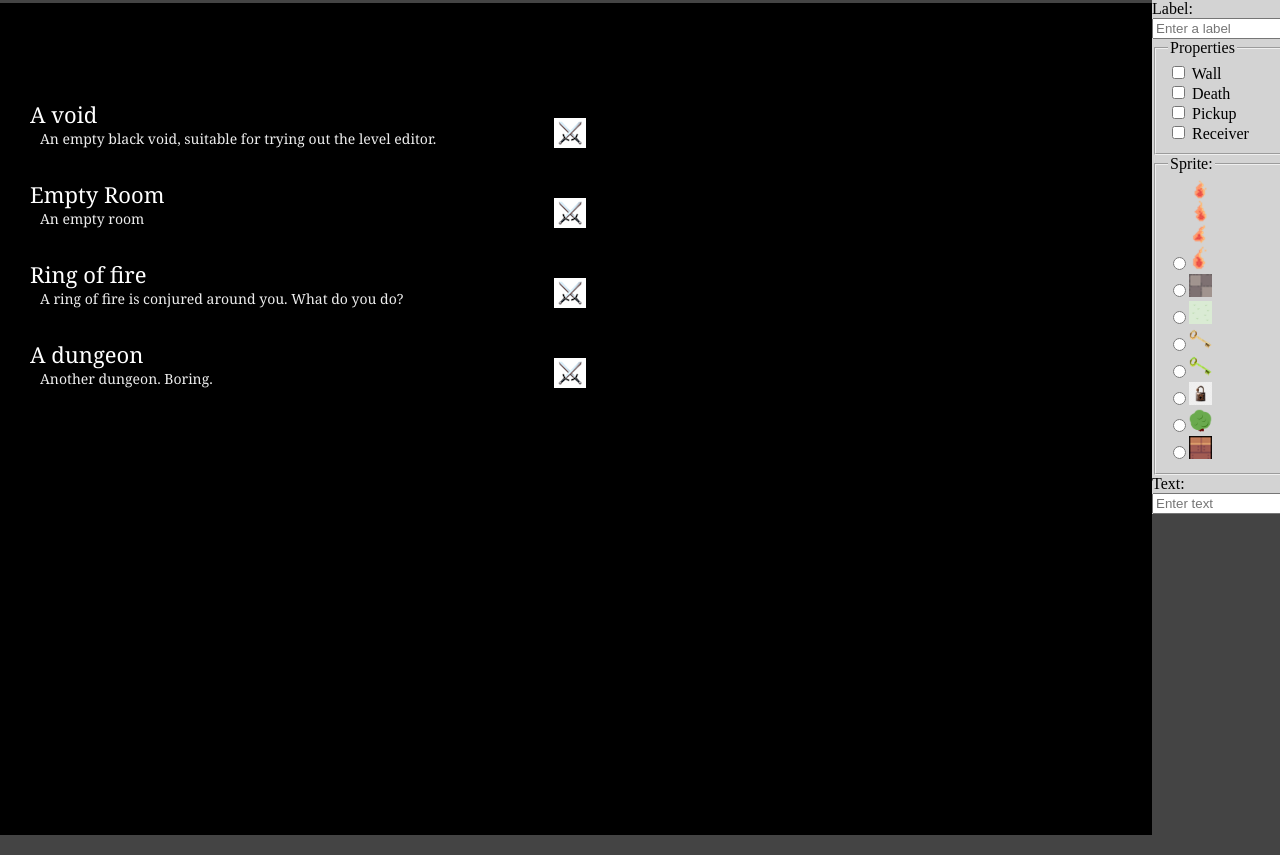
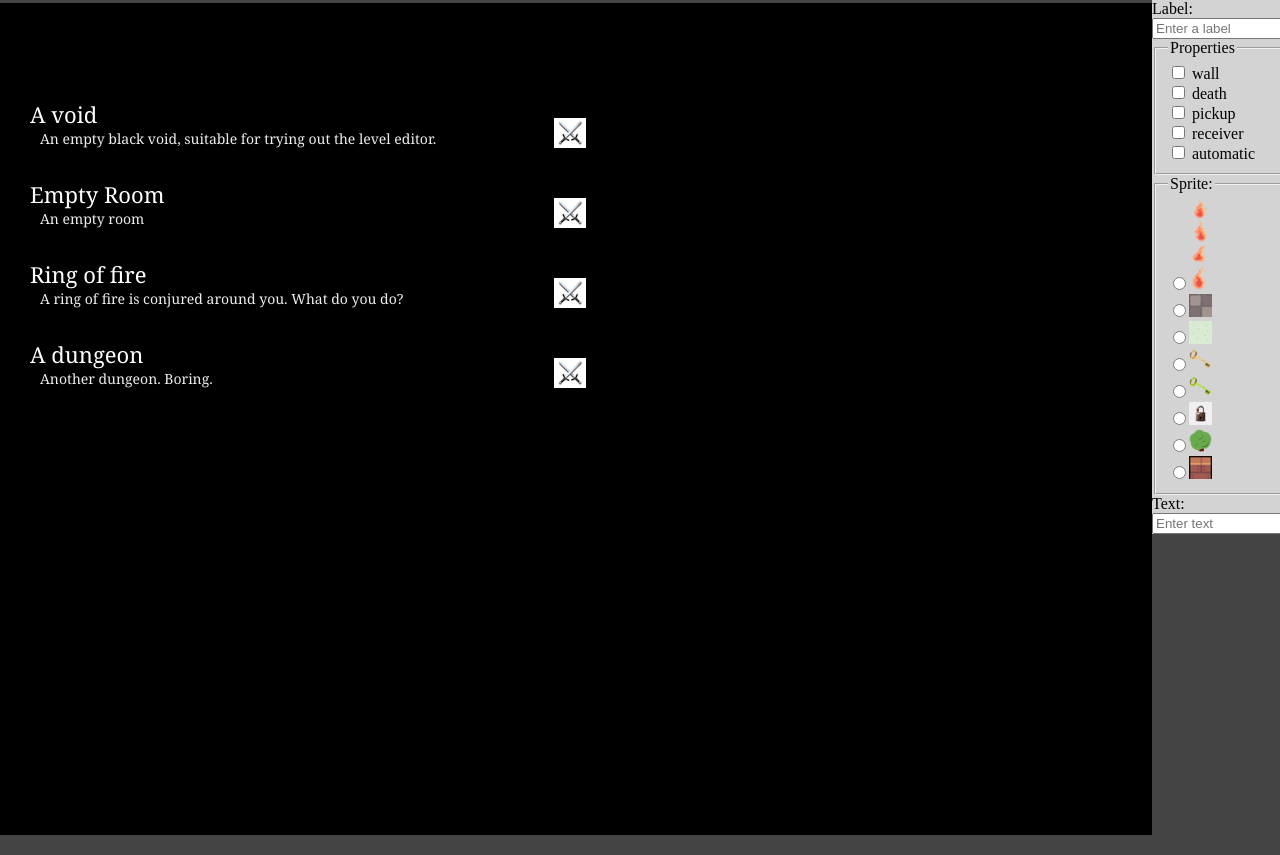
Before and after one commit to mbjelac/wizzzard, a website built with Vite: page index.html in a window 1280 px wide. Shown: the top 855 px of the page. Built offline with nearby package versions, Linux system fonts and the light colour scheme.

Commit message:
Populate properties editor panel dynamically

```diff
--- a/index.html
+++ b/index.html
@@ -48,24 +48,8 @@
                     placeholder="Enter a label"
             >
 
-            <fieldset>
+            <fieldset id="editor-properties">
                 <legend>Properties</legend>
-                <div>
-                    <input type="checkbox" id="editor-property-wall" name="wall"/>
-                    <label for="editor-property-wall">Wall</label>
-                </div>
-                <div>
-                    <input type="checkbox" id="editor-property-death" name="death"/>
-                    <label for="editor-property-death">Death</label>
-                </div>
-                <div>
-                    <input type="checkbox" id="editor-property-pickup" name="pickup"/>
-                    <label for="editor-property-pickup">Pickup</label>
-                </div>
-                <div>
-                    <input type="checkbox" id="editor-property-receiver" name="receiver"/>
-                    <label for="editor-property-receiver">Receiver</label>
-                </div>
             </fieldset>
 
             <fieldset id="editor-sprites">
--- a/src/index.ts
+++ b/src/index.ts
@@ -3,6 +3,7 @@ import config from './config';
 import LevelGui from "./scenes/LevelGui";
 import ErrandsGui from "./scenes/ErrandsGui";
 import { sprites } from "./scenes/sprites";
+import { ALL_THING_PROPERTIES } from "./engine/Level";
 
 
 new Phaser.Game(
@@ -27,3 +28,14 @@ sprites
   .forEach(spriteName => {
     spriteSelectionPanel.innerHTML += `<div><input type="radio" id="editor-sprite-${spriteName}" name="editor-sprites" value="${spriteName}"><img src="assets/tiles/${spriteName}.png"/></div>\n`;
   });
+
+
+const propertiesOptionsPanel: HTMLElement = document.getElementById("editor-properties")!;
+
+ALL_THING_PROPERTIES
+  .forEach(property => {
+    propertiesOptionsPanel.innerHTML += `<div>
+                    <input type="checkbox" id="editor-property-${property}" name="${property}"/>
+                    <label for="editor-property-${property}">${property}</label>
+                </div>\n`;
+  });
```
